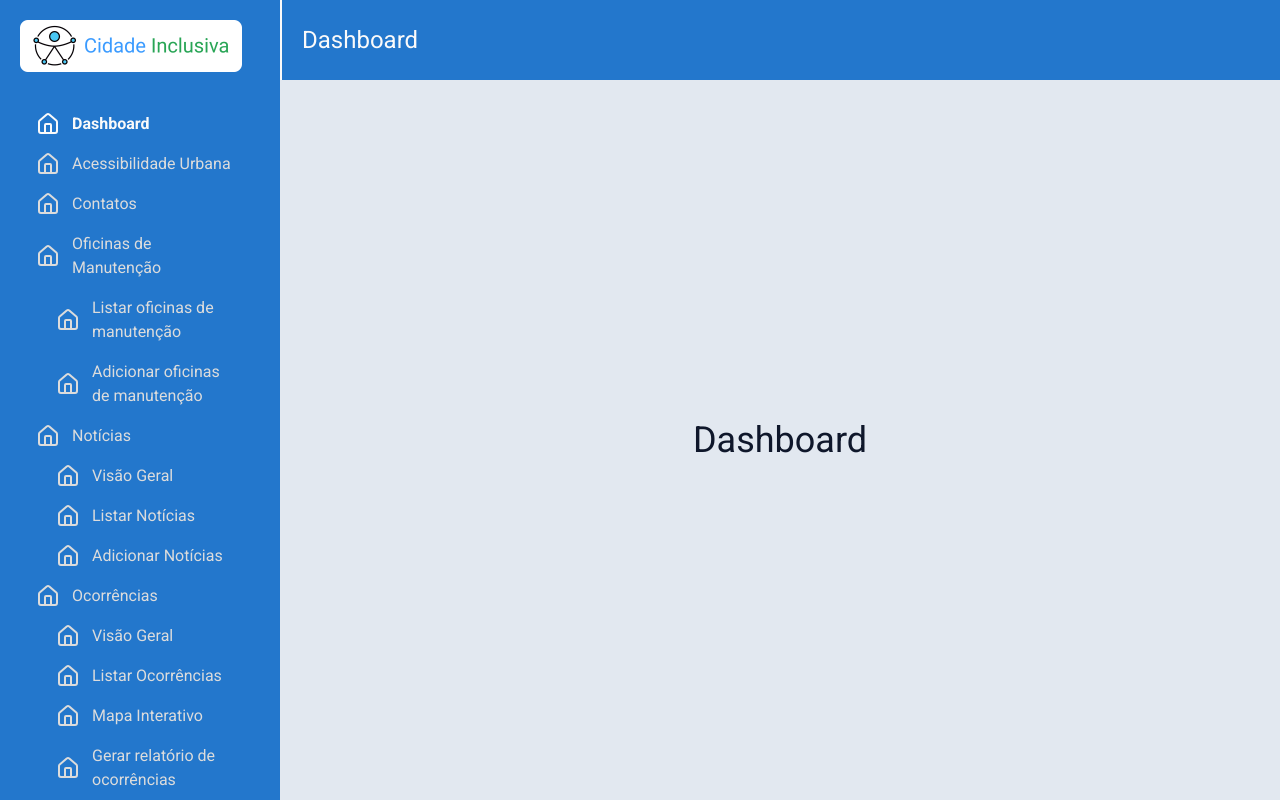
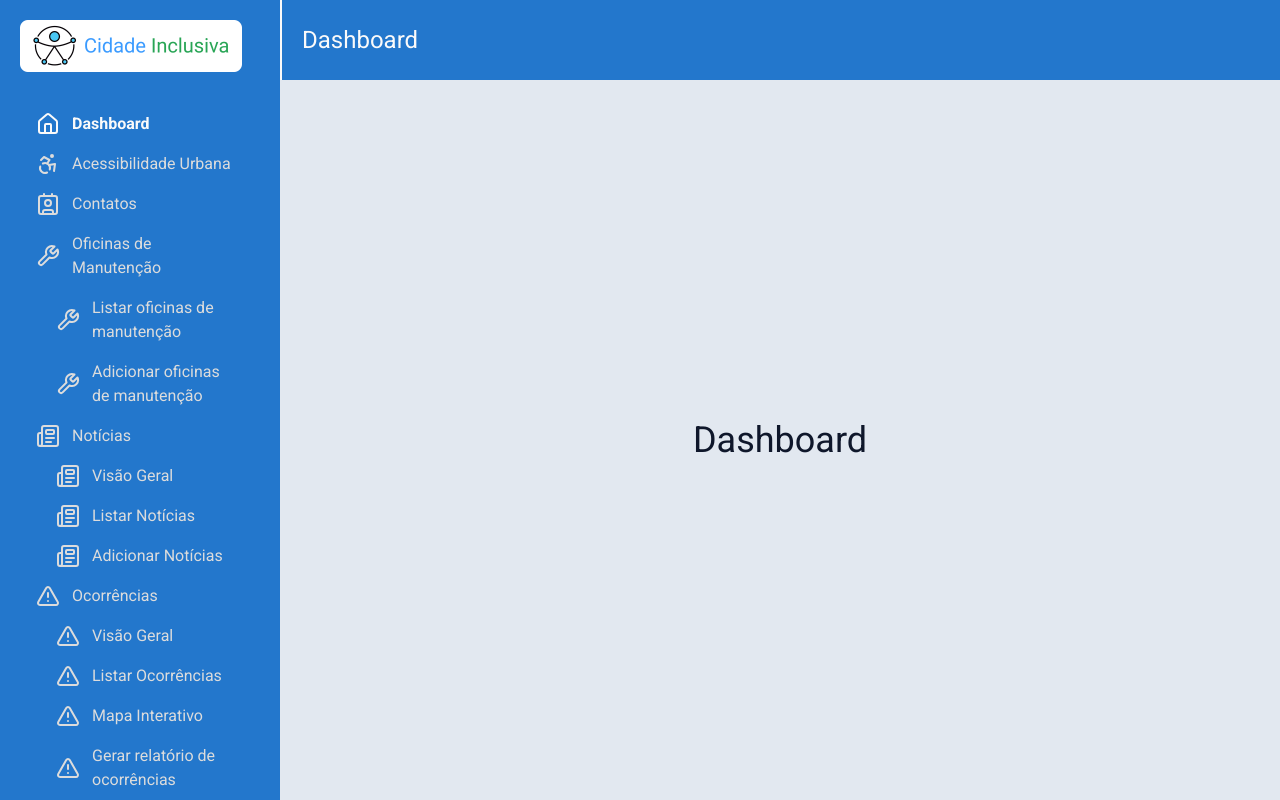
Before and after one commit to MarcosRogerioFerreiraIFMS/cidade-inclusiva-adm-front-end, a Next.js app: page / in a window 1280 px wide. Built offline with nearby package versions, Linux system fonts and the light colour scheme.

Commit message:
feat: atualizar ícones no menu lateral

```diff
--- a/src/app/_components/header.tsx
+++ b/src/app/_components/header.tsx
@@ -1,4 +1,12 @@
-import { HomeIcon } from 'lucide-react'
+import {
+  AccessibilityIcon,
+  BusFrontIcon,
+  ContactIcon,
+  HomeIcon,
+  NewspaperIcon,
+  TriangleAlertIcon,
+  WrenchIcon
+} from 'lucide-react'
 import Image from 'next/image'
 import Link from 'next/link'
 import { Avatar, AvatarFallback, AvatarImage } from './ui/avatar'
@@ -38,7 +46,7 @@ export function Header() {
               className="flex items-center gap-3"
               href="/acessibilidade-urbana"
             >
-              <HomeIcon className="text-secondary-muted-foreground h-6 w-6 shrink-0 grow-0" />
+              <AccessibilityIcon className="text-secondary-muted-foreground h-6 w-6 shrink-0 grow-0" />
               <p className="text-secondary-muted-foreground line-clamp-3">
                 Acessibilidade Urbana
               </p>
@@ -46,7 +54,7 @@ export function Header() {
           </li>
           <li>
             <Link className="flex items-center gap-3" href="/contatos">
-              <HomeIcon className="text-secondary-muted-foreground h-6 w-6 shrink-0 grow-0" />
+              <ContactIcon className="text-secondary-muted-foreground h-6 w-6 shrink-0 grow-0" />
               <p className="text-secondary-muted-foreground line-clamp-3">
                 Contatos
               </p>
@@ -57,7 +65,7 @@ export function Header() {
               className="flex items-center gap-3"
               href="/oficinas-manutencao"
             >
-              <HomeIcon className="text-secondary-muted-foreground h-6 w-6 shrink-0 grow-0" />
+              <WrenchIcon className="text-secondary-muted-foreground h-6 w-6 shrink-0 grow-0" />
               <p className="text-secondary-muted-foreground line-clamp-3">
                 Oficinas de Manutenção
               </p>
@@ -68,7 +76,7 @@ export function Header() {
                   className="flex items-center gap-3"
                   href="/oficinas-manutencao/listar"
                 >
-                  <HomeIcon className="text-secondary-muted-foreground h-6 w-6 shrink-0 grow-0" />
+                  <WrenchIcon className="text-secondary-muted-foreground h-6 w-6 shrink-0 grow-0" />
                   <p className="text-secondary-muted-foreground line-clamp-3">
                     Listar oficinas de manutenção
                   </p>
@@ -79,7 +87,7 @@ export function Header() {
                   className="flex items-center gap-3"
                   href="/oficinas-manutencao/adicionar"
                 >
-                  <HomeIcon className="text-secondary-muted-foreground h-6 w-6 shrink-0 grow-0" />
+                  <WrenchIcon className="text-secondary-muted-foreground h-6 w-6 shrink-0 grow-0" />
                   <p className="text-secondary-muted-foreground line-clamp-3">
                     Adicionar oficinas de manutenção
                   </p>
@@ -89,7 +97,7 @@ export function Header() {
           </li>
           <li>
             <Link className="flex items-center gap-3" href="/noticias">
-              <HomeIcon className="text-secondary-muted-foreground h-6 w-6 shrink-0 grow-0" />
+              <NewspaperIcon className="text-secondary-muted-foreground h-6 w-6 shrink-0 grow-0" />
               <p className="text-secondary-muted-foreground line-clamp-3">
                 Notícias
               </p>
@@ -100,7 +108,7 @@ export function Header() {
                   className="flex items-center gap-3"
                   href="/noticias/visao-geral"
                 >
-                  <HomeIcon className="text-secondary-muted-foreground h-6 w-6 shrink-0 grow-0" />
+                  <NewspaperIcon className="text-secondary-muted-foreground h-6 w-6 shrink-0 grow-0" />
                   <p className="text-secondary-muted-foreground line-clamp-3">
                     Visão Geral
                   </p>
@@ -111,7 +119,7 @@ export function Header() {
                   className="flex items-center gap-3"
                   href="/noticias/listar"
                 >
-                  <HomeIcon className="text-secondary-muted-foreground h-6 w-6 shrink-0 grow-0" />
+                  <NewspaperIcon className="text-secondary-muted-foreground h-6 w-6 shrink-0 grow-0" />
                   <p className="text-secondary-muted-foreground line-clamp-3">
                     Listar Notícias
                   </p>
@@ -122,7 +130,7 @@ export function Header() {
                   className="flex items-center gap-3"
                   href="/noticias/adicionar"
                 >
-                  <HomeIcon className="text-secondary-muted-foreground h-6 w-6 shrink-0 grow-0" />
+                  <NewspaperIcon className="text-secondary-muted-foreground h-6 w-6 shrink-0 grow-0" />
                   <p className="text-secondary-muted-foreground line-clamp-3">
                     Adicionar Notícias
                   </p>
@@ -132,7 +140,7 @@ export function Header() {
           </li>
           <li>
             <Link className="flex items-center gap-3" href="/ocorrencias">
-              <HomeIcon className="text-secondary-muted-foreground h-6 w-6 shrink-0 grow-0" />
+              <TriangleAlertIcon className="text-secondary-muted-foreground h-6 w-6 shrink-0 grow-0" />
               <p className="text-secondary-muted-foreground line-clamp-3">
                 Ocorrências
               </p>
@@ -143,7 +151,7 @@ export function Header() {
                   className="flex items-center gap-3"
                   href="/ocorrencias/visao-geral"
                 >
-                  <HomeIcon className="text-secondary-muted-foreground h-6 w-6 shrink-0 grow-0" />
+                  <TriangleAlertIcon className="text-secondary-muted-foreground h-6 w-6 shrink-0 grow-0" />
                   <p className="text-secondary-muted-foreground line-clamp-3">
                     Visão Geral
                   </p>
@@ -154,7 +162,7 @@ export function Header() {
                   className="flex items-center gap-3"
                   href="/ocorrencias/listar"
                 >
-                  <HomeIcon className="text-secondary-muted-foreground h-6 w-6 shrink-0 grow-0" />
+                  <TriangleAlertIcon className="text-secondary-muted-foreground h-6 w-6 shrink-0 grow-0" />
                   <p className="text-secondary-muted-foreground line-clamp-3">
                     Listar Ocorrências
                   </p>
@@ -165,7 +173,7 @@ export function Header() {
                   className="flex items-center gap-3"
                   href="/ocorrencias/mapa"
                 >
-                  <HomeIcon className="text-secondary-muted-foreground h-6 w-6 shrink-0 grow-0" />
+                  <TriangleAlertIcon className="text-secondary-muted-foreground h-6 w-6 shrink-0 grow-0" />
                   <p className="text-secondary-muted-foreground line-clamp-3">
                     Mapa Interativo
                   </p>
@@ -176,7 +184,7 @@ export function Header() {
                   className="flex items-center gap-3"
                   href="/ocorrencias/gerar-relatorio"
                 >
-                  <HomeIcon className="text-secondary-muted-foreground h-6 w-6 shrink-0 grow-0" />
+                  <TriangleAlertIcon className="text-secondary-muted-foreground h-6 w-6 shrink-0 grow-0" />
                   <p className="text-secondary-muted-foreground line-clamp-3">
                     Gerar relatório de ocorrências
                   </p>
@@ -186,7 +194,7 @@ export function Header() {
           </li>
           <li>
             <Link className="flex items-center gap-3" href="/transporte">
-              <HomeIcon className="text-secondary-muted-foreground h-6 w-6 shrink-0 grow-0" />
+              <BusFrontIcon className="text-secondary-muted-foreground h-6 w-6 shrink-0 grow-0" />
               <p className="text-secondary-muted-foreground line-clamp-3">
                 Transporte
               </p>
```
